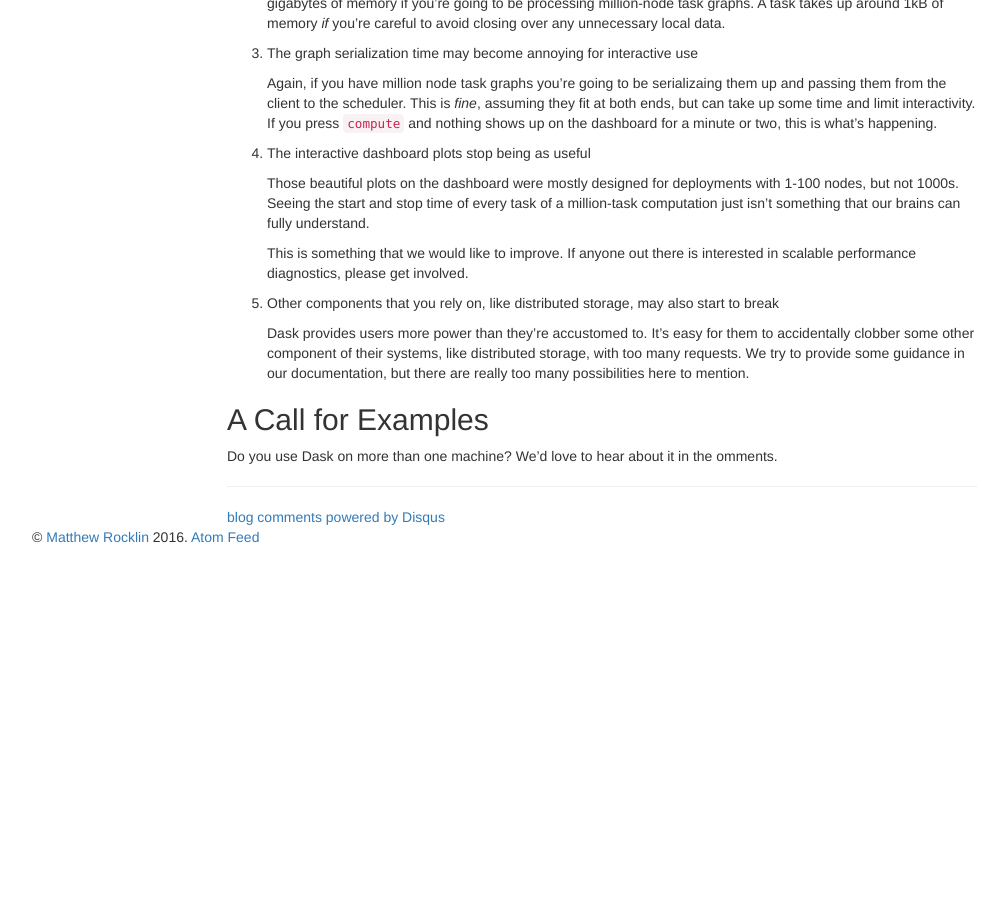
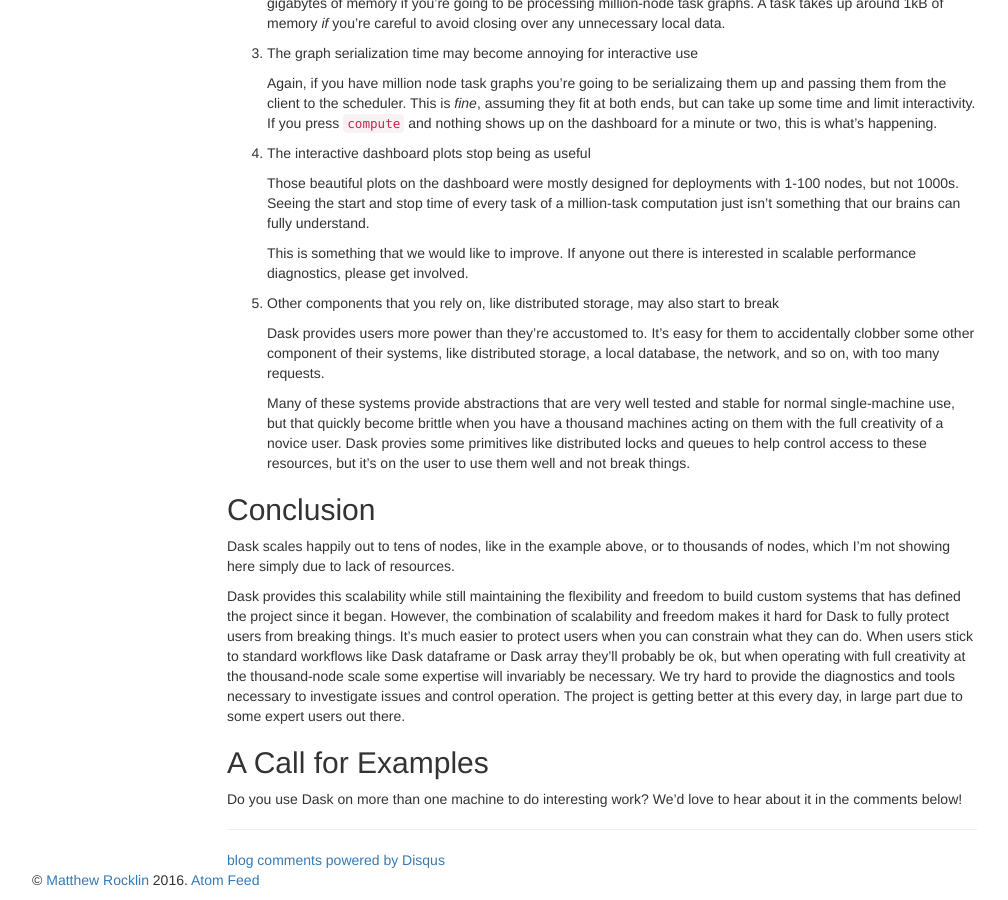
Before and after one commit to besyskymnbk/blog, a Jekyll site: the page built from _posts/work/2018-06-26-dask-scaling-limits.md, in a window 1280 px wide and 900 px high, scrolled down 1815 px. Shown: the whole window, without its empty margins (38-1046 px from the left). Built offline with Jekyll 4.4.1, drawn with Linux system fonts in a browser that asks for light colours; comment, search, counter and statistics services are not loaded; before the commit the page ends 2372 px from its top, so only the background shows below that.

Commit message:
add conclusion

```diff
--- a/_posts/work/2018-06-26-dask-scaling-limits.md
+++ b/_posts/work/2018-06-26-dask-scaling-limits.md
@@ -132,12 +132,35 @@ lists a few issues that arise for larger deployments:
 
     Dask provides users more power than they're accustomed to.
     It's easy for them to accidentally clobber some other component of their
-    systems, like distributed storage, with too many requests.
-    We try to provide some guidance in our documentation, but there are really
-    too many possibilities here to mention.
+    systems, like distributed storage, a local database, the network, and so
+    on, with too many requests.
+
+    Many of these systems provide abstractions that are very well tested and
+    stable for normal single-machine use, but that quickly become brittle when
+    you have a thousand machines acting on them with the full creativity of a
+    novice user.  Dask provies some primitives like distributed locks and
+    queues to help control access to these resources, but it's on the user to
+    use them well and not break things.
+
+
+## Conclusion
+
+Dask scales happily out to tens of nodes, like in the example above, or to
+thousands of nodes, which I'm not showing here simply due to lack of resources.
+
+Dask provides this scalability while still maintaining the flexibility and
+freedom to build custom systems that has defined the project since it began.
+However, the combination of scalability and freedom makes it hard for Dask to
+fully protect users from breaking things.  It's much easier to protect users
+when you can constrain what they can do.  When users stick to standard
+workflows like Dask dataframe or Dask array they'll probably be ok, but when
+operating with full creativity at the thousand-node scale some expertise will
+invariably be necessary.  We try hard to provide the diagnostics and tools
+necessary to investigate issues and control operation.  The project is getting
+better at this every day, in large part due to some expert users out there.
 
 
 ## A Call for Examples
 
-Do you use Dask on more than one machine?  We'd love to hear about it in the
-omments.
+Do you use Dask on more than one machine to do interesting work?
+We'd love to hear about it in the comments below!
```
